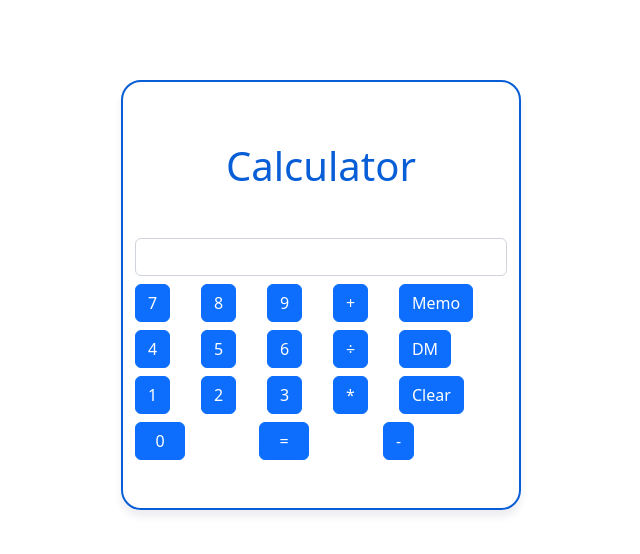
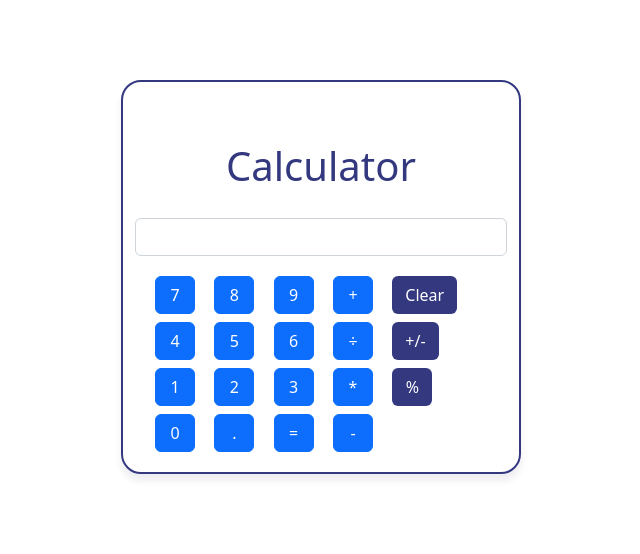
Before and after one commit to williamhancharek/project-b, a React (Create React App) app: page / in a window 1280 px wide. Shown: the top 554 px of the page, without its empty margins (319-959 px from the left). Built offline with nearby package versions, Linux system fonts and the light colour scheme; the HTML template or start-up script is replaced by a standard one.

Commit message:
Added functionality to change the sign and percentage buttons

```diff
--- a/src/App.css
+++ b/src/App.css
@@ -4,15 +4,28 @@
   max-width: 400px;
   border-radius: 20px;
   box-shadow: 0px 7px 7px 0 rgb(37 39 89 / 8%);
-  border: 2px solid #085ED6;
-
+  border: 2px solid #33387f;
 }
 
 .App h1 {
-  padding-bottom: 40px;
-  color:#085ED6;
+  padding-bottom: 20px;
+  color:#33387f;
 }
 
-.App .last-row {
-  width: 50px;
+.App .btn {
+  min-width: 40px;
 }
+
+.App .operations {
+  background-color: #33387f;
+  color: #ffffff;
+}
+
+.App .operations:hover {
+  border: 1px solid #33387f;
+  color: #33387f;
+}
+
+.App .buttons-container {
+ margin: 20px 20px;
+}
--- a/src/App.js
+++ b/src/App.js
@@ -4,9 +4,8 @@ import "bootstrap/dist/css/bootstrap.min.css";
 
 export default function App() {
   const [number, setNumber] = useState("");
-  const [previousNum, setPreviousNum] = useState(0);
+  const [previousNum, setPreviousNum] = useState();
   const [operator, setOperator] = useState();
-  //const [rememberResult, setRememberResult] = useState(0);
 
   function handleInput(event) {
     let input = event.target.value;
@@ -17,33 +16,36 @@ export default function App() {
     let operatorInput = event.target.value;
     setOperator(operatorInput);
     setPreviousNum(number);
-    setNumber(0);
+    setNumber("");
   }
 
   function dealCulculation() {
-    if(operator === "+") {
+    if (operator === "+") {
       setNumber(Number(previousNum) + Number(number));
-    } else if(operator === "÷") {
+    } else if (operator === "÷") {
       setNumber(Number(previousNum) / Number(number));
-    } else if(operator === "*") {
+    } else if (operator === "*") {
       setNumber(Number(previousNum) * Number(number));
-    } else if(operator === "-") {
+    } else if (operator === "-") {
       setNumber(Number(previousNum) - Number(number));
     }
   }
 
   function resetInputField() {
-    setNumber(0);
+    setNumber("");
   }
 
-  /*function handleMemorization() {
-    setRememberResult(result);
-  }*/
+  function handleSignChanging() {
+    if(number > 0) {
+      setNumber(-number)
+    } else {
+      setNumber(number)
+    }
+  }
 
-  /*function handleShowingMemorizedValue() {
-    setNumber(rememberResult);
-    setResult("");
-  }*/
+  function handlePercentage() {
+    setNumber(number/100);
+  }
 
   return (
     <div className="App">
@@ -61,6 +63,7 @@ export default function App() {
             </div>
           </div>
         </div>
+        <div className="buttons-container">
           <div className="row mt-2">
             <div className="col-2">
               <button
@@ -105,10 +108,10 @@ export default function App() {
             <div className="col-2">
               <button
                 type="button"
-              //onClick={handleMemorization}
-              className="btn btn-primary"
+                onClick={resetInputField}
+                className="btn operations"
               >
-              Memo
+                Clear
               </button>
             </div>
           </div>
@@ -156,14 +159,14 @@ export default function App() {
             <div className="col-2">
               <button
                 type="button"
-              //onClick={handleShowingMemorizedValue}
-              className="btn btn-primary"
+                onClick={handleSignChanging}
+                className="btn operations"
               >
-              DM
+                +/-
               </button>
             </div>
           </div>
-        <div className="row mt-2 pb-4">
+          <div className="row mt-2">
             <div className="col-2">
               <button
                 type="button"
@@ -207,28 +210,39 @@ export default function App() {
             <div className="col-2">
               <button
                 type="button"
-              onClick={resetInputField}
-              className="btn btn-primary clear"
+                onClick={handlePercentage}
+                className="btn operations"
               >
-              Clear
+                %
               </button>
             </div>
-          <div className="row mt-2 pb-4">
-            <div className="col-4">
+            </div>
+            <div className="row mt-2">
+              <div className="col-2">
                 <button
                   type="button"
                   value={0}
                   onClick={handleInput}
-                className="btn btn-primary last-row pl-3"
+                  className="btn btn-primary"
                 >
                   0
                 </button>
               </div>
-            <div className="col-4">
+              <div className="col-2">
+                <button
+                  type="button"
+                  value={"."}
+                  onClick={handleInput}
+                  className="btn btn-primary"
+                >
+                  .
+                </button>
+              </div>
+              <div className="col-2">
                 <button
                   type="button"
                   onClick={dealCulculation}
-                className="btn btn-primary last-row pl-3"
+                  className="btn btn-primary"
                 >
                   =
                 </button>
```
Lines whose indentation alone changed are shown as unchanged.
